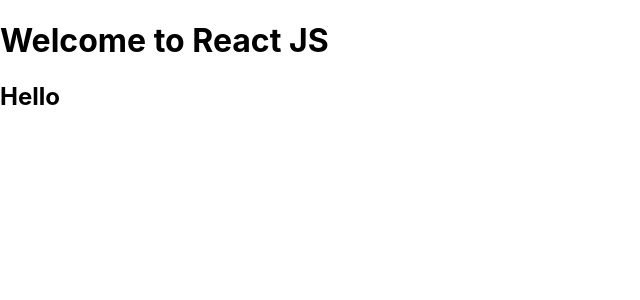
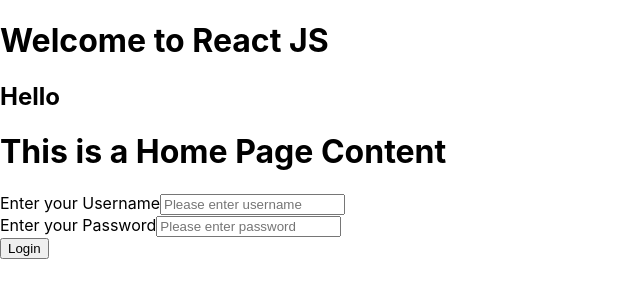
Before and after one commit to karthickvkumar/vcentry28, a React (Create React App) app in the folder learning-react/: page / in a window 1280 px wide. Shown: the top 300 px of the page, without its empty margins (0-640 px from the left). Built offline with nearby package versions, Linux system fonts and the light colour scheme.

Commit message:
commit message

```diff
--- a/learning-react/src/App.js
+++ b/learning-react/src/App.js
@@ -1,10 +1,14 @@
 import React from "react";
+import HomePage from "./pages/home";
+import LoginPage from "./pages/login";
 
 const App = () => {
   return(
     <div>
       <h1>Welcome to React JS</h1>
       <h2>Hello</h2>
+      <HomePage></HomePage>
+      <LoginPage></LoginPage>
     </div>
   )
 }
--- /dev/null
+++ b/learning-react/src/pages/home.js
@@ -0,0 +1,11 @@
+import React from "react";
+
+const HomePage = () => {
+  return(
+    <div>
+      <h1>This is a Home Page Content</h1>
+    </div>
+  )
+}
+
+export default HomePage;
--- /dev/null
+++ b/learning-react/src/pages/login.js
@@ -0,0 +1,17 @@
+import React from "react";
+
+const LoginPage = () => {
+  return(
+    <div>
+      <label>Enter your Username</label>
+      <input type="text" placeholder="Please enter username" />
+      <br></br>
+      <label>Enter your Password</label>
+      <input type="password" placeholder="Please enter password" />
+      <br></br>
+      <button>Login</button>
+    </div>
+  )
+}
+
+export default LoginPage;
```
